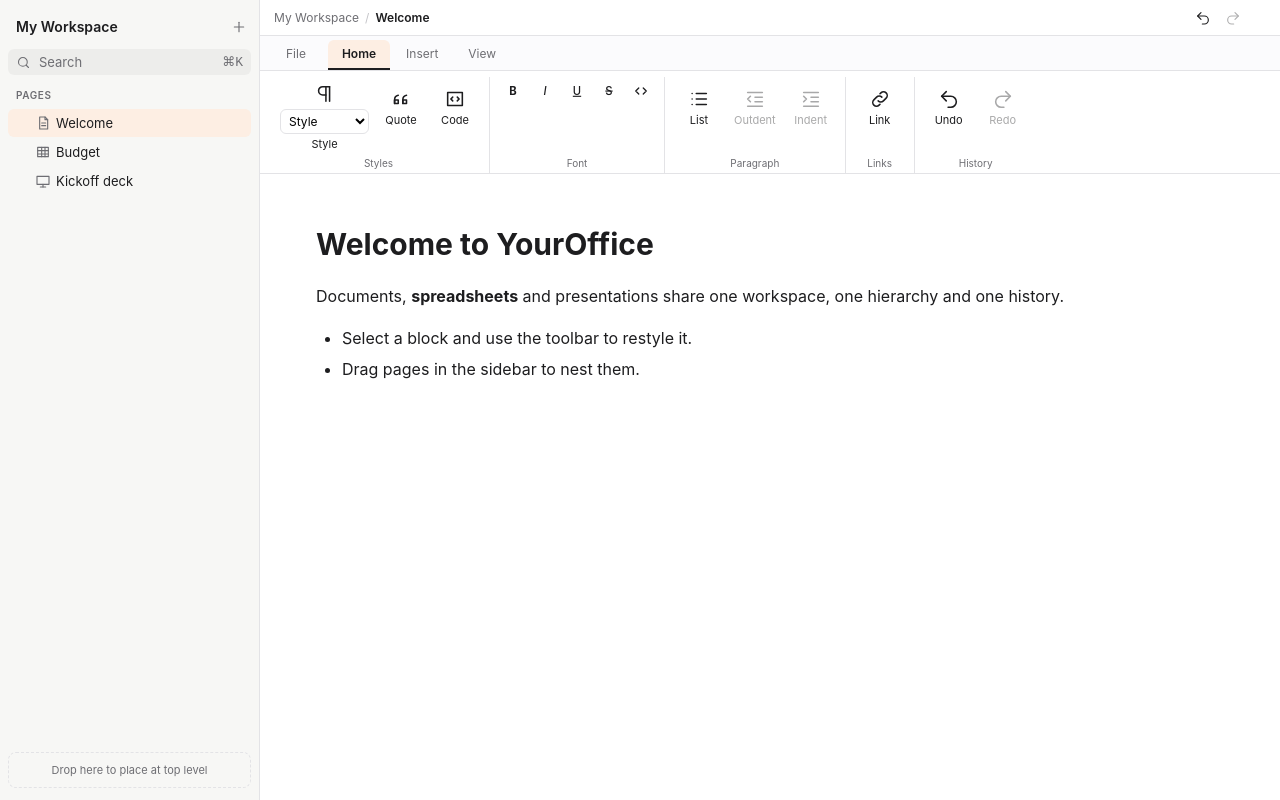
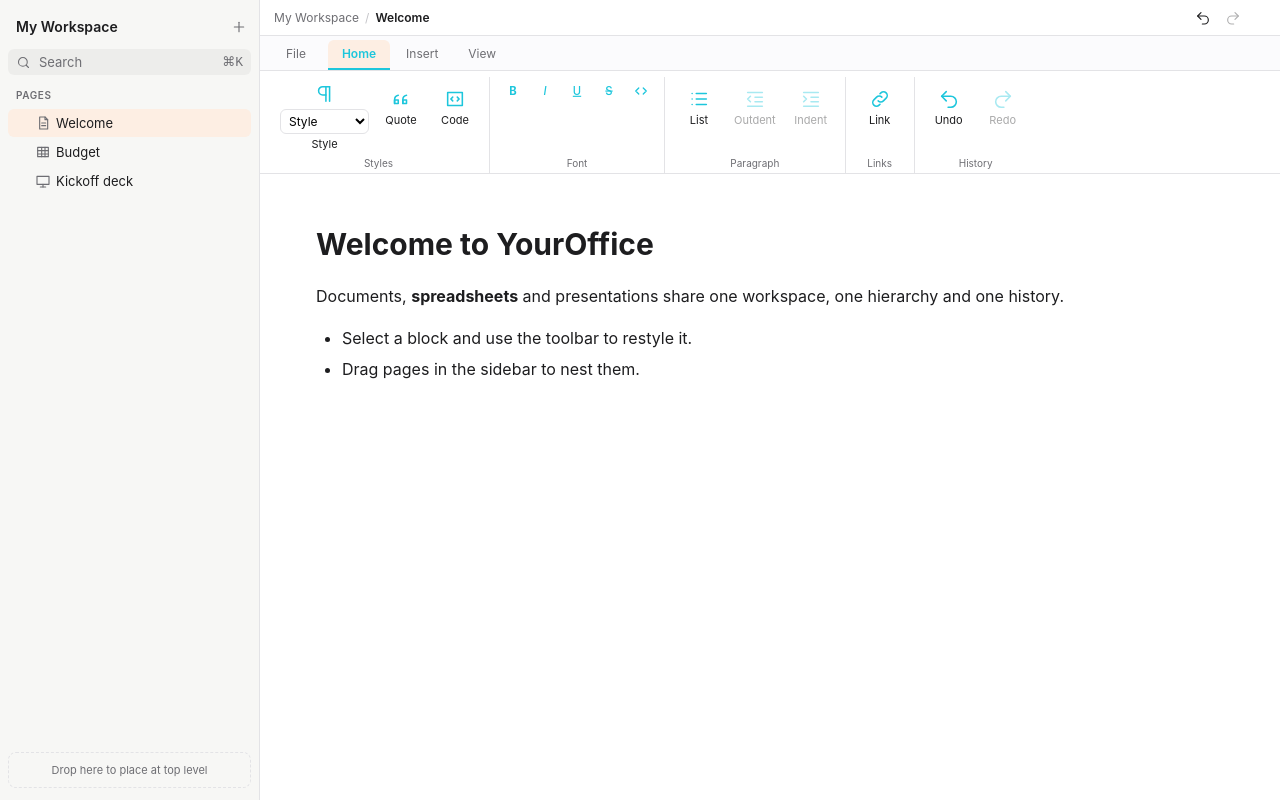
Before and after one commit to TobiZack2009/YourOffice, a website built with Vite: page index.html in a window 1280 px wide. Built offline with nearby package versions, Linux system fonts and the light colour scheme.

Commit message:
(chore): changed the accent color to a different color

```diff
--- a/src/app/styles.css
+++ b/src/app/styles.css
@@ -23,7 +23,7 @@
 }
 
 .app {
-  --accent: --var(--text-muted);
+  --accent: #1dc6dc;
   --accent-soft: #fdeee3;
 }
 
```
